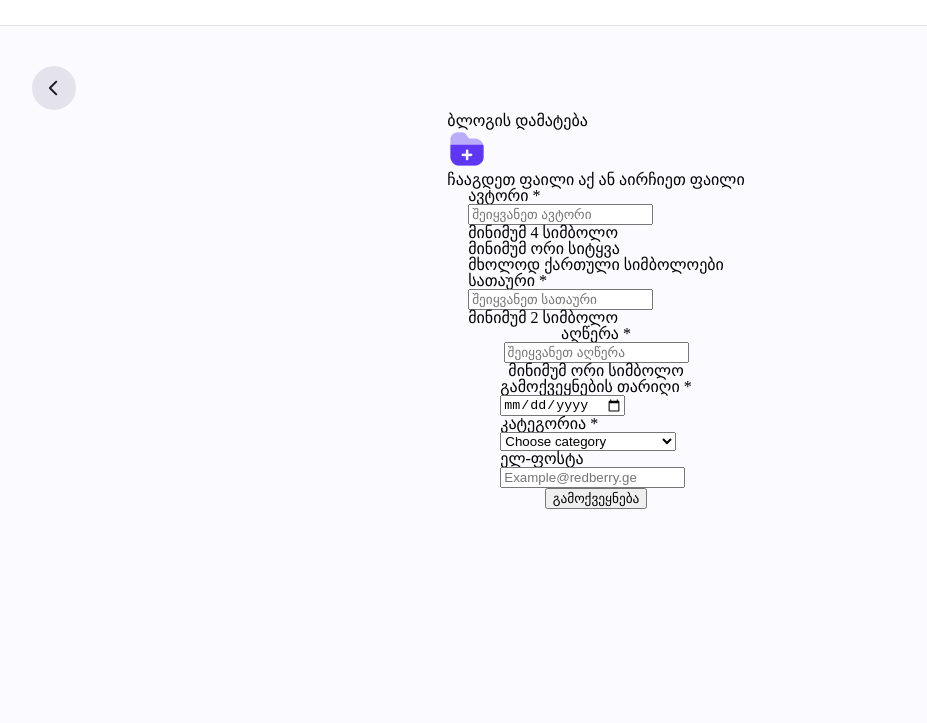
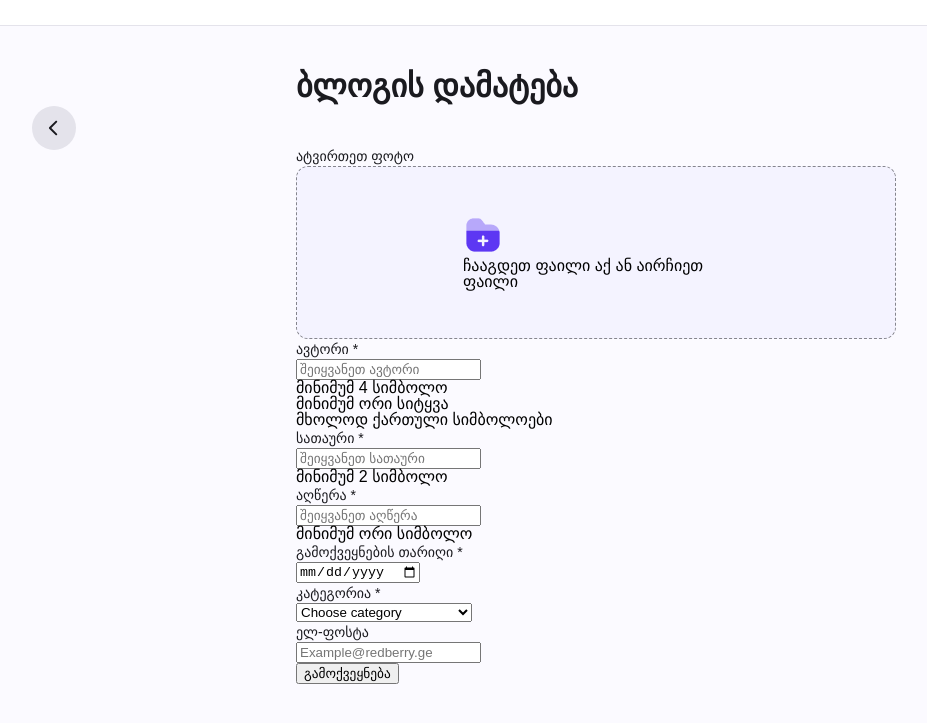
Before and after one commit to TemuriTsutskiridze/DevSquad, a plain HTML site: page pages/addNewBlog/addNewBlog.html in a window 1280 px wide. Shown: the part 55-778 px from the top of the page, without its empty margins (44-971 px from the left). Drawn offline with Linux system fonts and the light colour scheme; a small style sheet from the web is missing.

Commit message:
halfway styling drag and drop

```diff
--- a/pages/addNewBlog/addNewBlog.css
+++ b/pages/addNewBlog/addNewBlog.css
@@ -1,7 +1,13 @@
+@import url("https://free.bboxtype.com/embedfonts/?family=FiraGO:400,500,700");
+
 body {
   display: flex;
   flex-direction: column;
   min-height: 100vh;
+  font-family: "FiraGO", sans-serif;
+}
+button {
+  font-family: "FiraGO", sans-serif;
 }
 
 header {
@@ -20,13 +26,52 @@ main {
   flex-direction: column;
   align-items: center;
   background: #fbfaff;
+  padding-top: 40px;
+  gap: 24px;
+}
+.content {
+  width: 600px;
+  display: flex;
+  flex-direction: column;
 }
 
 #arrow {
   align-self: flex-start;
   padding: 40px 0px 0px 76px;
   display: inline-block;
+  position: absolute;
 }
 
 main h1 {
+  color: #1a1a1f;
+  font-size: 32px;
+  font-style: normal;
+  font-weight: 700;
+  line-height: 40px; /* 125% */
 }
+h2 {
+  color: #1a1a1f;
+  font-size: 14px;
+  font-style: normal;
+  font-weight: 500;
+  line-height: 20px; /* 142.857% */
+}
+
+.photo-upload {
+  margin-top: 40px;
+}
+
+.file-upload-container {
+  display: flex;
+  flex-direction: column;
+  align-items: center;
+  justify-content: center;
+  width: 600px;
+  border-radius: 12px;
+  border: 1px dashed #85858d;
+  background: #f4f3ff;
+  padding: 48px 166px 48px;
+}
+.file-drag-area {
+  cursor: pointer;
+}
--- a/pages/addNewBlog/addNewBlog.html
+++ b/pages/addNewBlog/addNewBlog.html
@@ -18,17 +18,18 @@
       <div id="arrow">
         <a href="/DevSquad/pages/"><img src="./images/Arrow.svg" alt="" /></a>
       </div>
+
+      <div class="content">
         <section id="main-section">
           <h1>ბლოგის დამატება</h1>
+          <h2 class="photo-upload">ატვირთეთ ფოტო</h2>
           <div
             class="file-upload-container"
             ondrop="dropHandler(event);"
             ondragover="dragOverHandler(event);">
             <input type="file" id="fileInput" hidden />
             <label for="fileInput" class="file-drag-area">
-            <div class="icon-container">
-              <img src="./images/folder-add.png" alt="" />
-            </div>
+              <img src="./images/folder-add.png" class="icon" alt="" />
               <p>ჩააგდეთ ფაილი აქ ან <span> აირჩიეთ ფაილი</span></p>
             </label>
           </div>
@@ -37,7 +38,7 @@
         <section id="author-section">
           <div class="author-input small-input">
             <h2>ავტორი *</h2>
-          <form action="submit">
+            <form action="submit" name="author-submit">
               <input
                 class="title-input"
                 type="name"
@@ -53,7 +54,7 @@
 
           <div class="title-input small-input">
             <h2>სათაური *</h2>
-          <form action="submit">
+            <form action="submit" name="title submit">
               <input
                 class="title-input"
                 type="title"
@@ -65,10 +66,9 @@
           </div>
         </section>
 
-      <section id="descriptions-section"></section>
+        <section id="descriptions-section">
           <h2>აღწერა *</h2>
-
-      <form action="submit">
+          <form action="submit" name="description-submit">
             <input
               type="text"
               name="description"
@@ -78,11 +78,12 @@
           <ul class="validation-details">
             <li>მინიმუმ ორი სიმბოლო</li>
           </ul>
+        </section>
 
         <section id="date-section">
           <div class="date-input small-input">
             <h2>გამოქვეყნების თარიღი *</h2>
-          <form action="submit">
+            <form action="submit" name="date-submit">
               <input type="date" name="date-input" id="date" />
             </form>
           </div>
@@ -93,7 +94,9 @@
               <option value="" selected disabled>Choose category</option>
               <option value="market">მარკეტი</option>
               <option value="application">აპლიკაცია</option>
-            <option value="artificial-inteligence">ხელოვნური ინტელექტი</option>
+              <option value="artificial-inteligence">
+                ხელოვნური ინტელექტი
+              </option>
               <option value="ux-ui">UI-UX</option>
               <option value="research">კვლევა</option>
               <option value="figma">Figma</option>
@@ -102,7 +105,7 @@
 
           <div class="email-input">
             <h2>ელ-ფოსტა</h2>
-          <form action="submit">
+            <form action="submit" name="email-submit">
               <input
                 type="email"
                 name="email"
@@ -115,6 +118,7 @@
         <div class="submit-button">
           <button type="submit">გამოქვეყნება</button>
         </div>
+      </div>
     </main>
   </body>
 </html>
```
Lines whose indentation alone changed are shown as unchanged.
